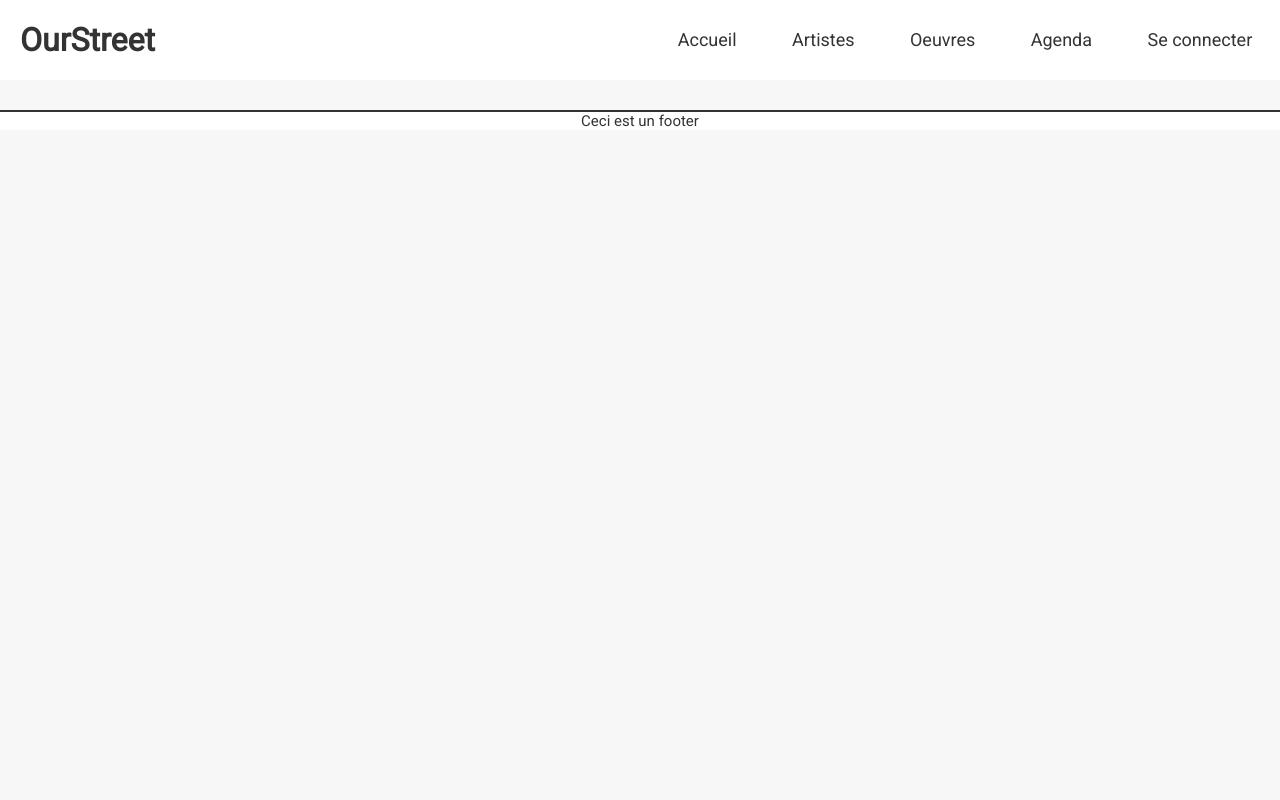
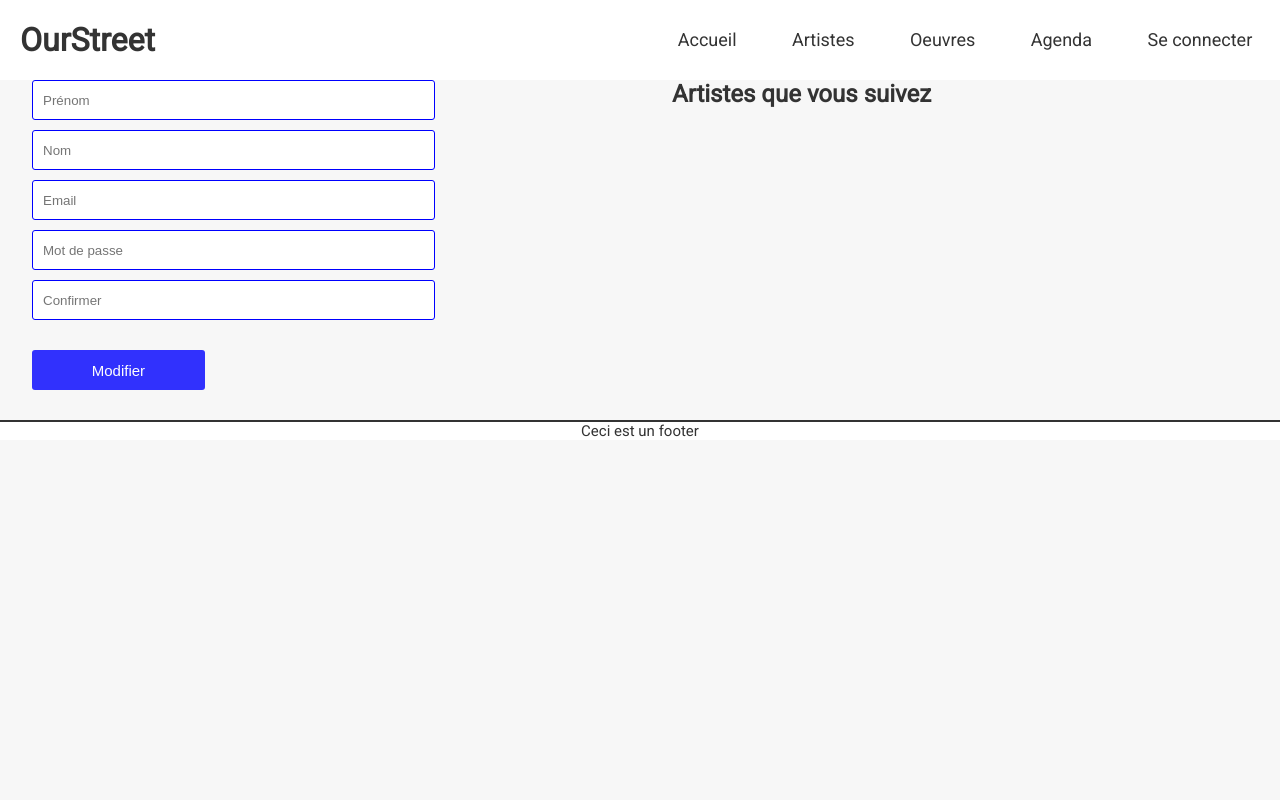
Before and after one commit to JulyBrn/FinalProject-OurStreet, a Symfony app: template templates/security/profil.html.twig in a window 1280 px wide. Run offline with Twig, Linux system fonts and the light colour scheme; the template is opened without the code that fills it, so the values that code supplies are empty; form fields are guessed from the names that the template uses; some libraries are stand-ins or nearby versions.

Commit message:
create edit form and add some css

```diff
--- /dev/null
+++ b/public/css/userProfil.css
@@ -0,0 +1,54 @@
+@charset "utf-8";
+
+/* Start reset */
+
+* {
+	margin: 0;
+	padding: 0;
+    border: none;
+    outline: none;
+    box-sizing: border-box;
+}
+
+html,body {
+    height: 100%;
+    width: 100%;
+    position: relative;
+}
+
+body {
+    background: rgba(0, 0, 0, 0.03);
+    color: #333;
+    font-family: 'Roboto', 'Arial', sans-serif;
+}
+
+ul {
+    list-style-type: none;
+}
+
+a {
+    text-decoration: none;
+}
+
+/* End Reset */
+
+.container
+{
+    width: 100%;
+    display: flex;
+    justify-content: space-around;
+
+}
+
+.left
+{
+    width: 45%;
+    display: flex;
+    flex-direction: column;
+
+}
+
+.right
+{
+    width: 45%;
+}
--- a/templates/security/profil.html.twig
+++ b/templates/security/profil.html.twig
@@ -1,8 +1,25 @@
 {% extends 'base.html.twig' %}
 
 {% block stylesheets %}
+<link rel="stylesheet" type="text/css" href="{{ asset('css/userProfil.css') }}"/>
 {% endblock %}
 
 {% block body %}
+<div class="container">
+    <div class="left">
+        <h1>{{app.user.name}} {{app.user.surname}}</h1>
+        {{form_start(form)}}
+            {{form_row(form.surname, {'label':' ','attr': {'placeholder': 'Prénom', 'class': 'name'}})}}
+            {{form_row(form.name, {'label':' ','attr': {'placeholder': 'Nom', 'class': 'surname'}})}}
+            {{form_row(form.email, {'label':' ', 'attr': {'placeholder': 'Email', 'class': 'email'}})}}
+            {{form_row(form.password, {'label':' ', 'attr': {'placeholder': 'Mot de passe', 'class': 'password'}})}}
+            {{form_row(form.confirm_password, {'label':' ', 'attr': {'placeholder': 'Confirmer', 'class': 'password'}})}}
+            <button type="submit"class="dialog-btn">Modifier</button>
+        {{form_end(form)}}
+    </div>
 
+    <div class="right">
+        <h2> Artistes que vous suivez</h2>
+    </div>
+</div>
 {% endblock %}
```
Also changed, not shown: public/css/gallery.css (added, +65 -0 lines), src/Controller/SecurityController.php (+21 -3 lines), src/Form/ProfilType.php (added, +31 -0 lines), templates/ours/artwork.html.twig (+4 -3 lines).
